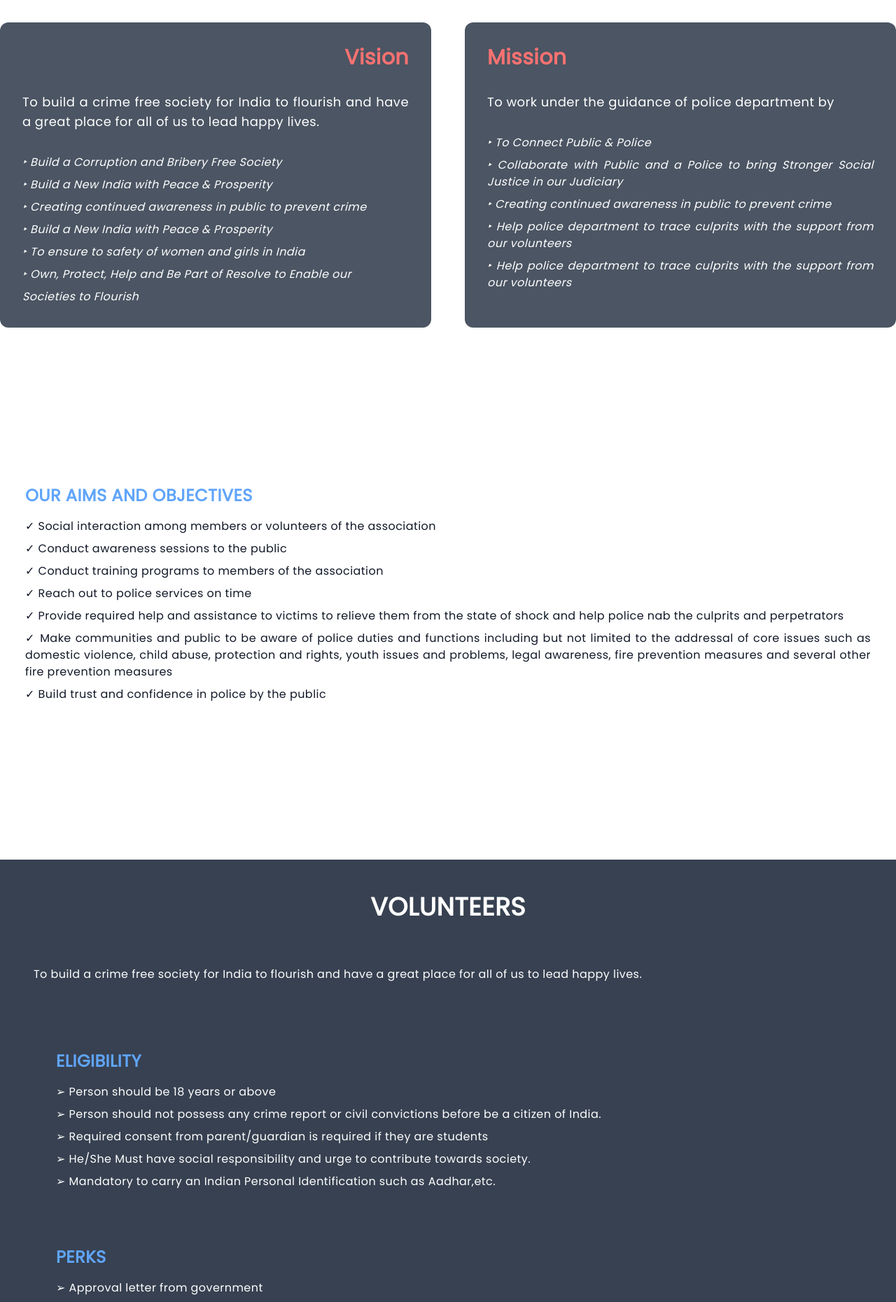
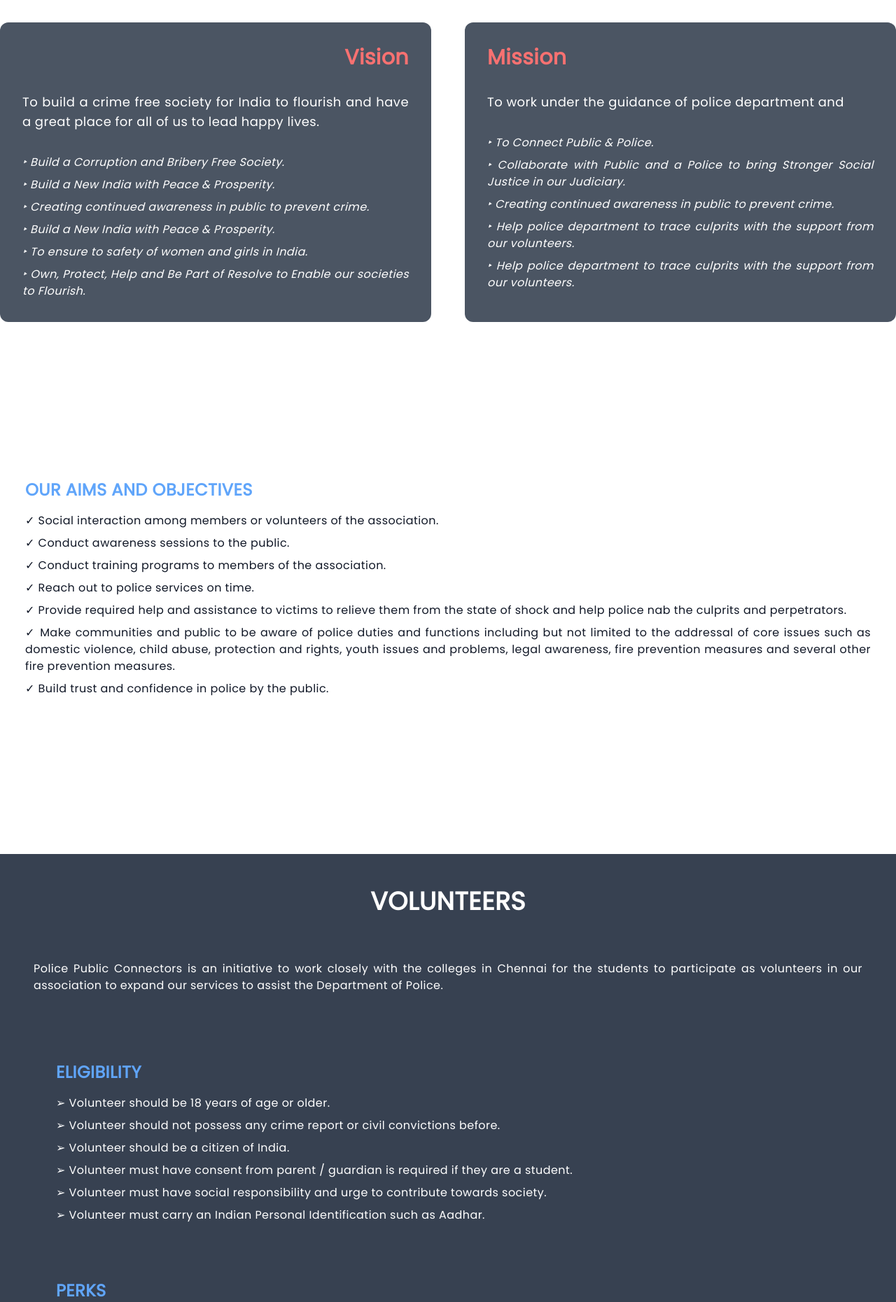
Before and after one commit to aquasaurus/police-public-connect, a Nuxt app: page / in a window 1280 px wide. Shown: the part 1680-3540 px from the top of the page at 70% size. Built offline with nearby package versions, Linux system fonts and the light colour scheme.

Commit message:
grammar fixes

```diff
--- a/components/Main/Home.vue
+++ b/components/Main/Home.vue
@@ -52,14 +52,14 @@
                 <CardSpecial
                     title="About Us"
                     :description="[
-                        `     Today’s biggest challenge for a common man is crime in every place in our country with rising thefts, corruption, burglary, women and girl child safety, child abuse, drugs, emotional blackmailing and intimidation, adultery, etc., Many a times the issues get unnoticed, so the help is not rendered at the appropriate time for the people. However, there are also several instances the issues get addressed at the right time with the help from the police department, provided they are informed and given enough time to nab the culprits and justice delivered back. This is, however, a post facto mode of addressal of an issue and by then several changes and shifts in the case may take place.  However, there are several initiatives that are being run by the Department of Police to address and prevent crime in the society with the help from several institutions, social organizations and the awareness of  the public. The department is continuing to create the awareness as much as they can with the public to prevent crime in the first place. Although most of the cases justice is being delivered, the question still remains as to how to bring more awareness to the common man and prevent or weed out the crime from our society, so it becomes a great place for us to live a happy and peaceful life.`,
-                        `     As we all know for such crimes to get solved or fixed, time is the essence.   This crime needs to be addressed at an appropriate time, bringing victims to justice by nabbing culprits or perpetrators and handing over to the police, thereby to continue to reduce the crime rate in the society. Besides police department is all time available to us in the front, it is also our equal responsibility to help and support the department in the way we can, by all means. Of course, but then the law that can never be taken into one’s hands. This is where the guidance and recommended measures and practices are to be understood and followed by the public from the department of police.`,
-                        `     In an attempt to help police and the common man to come even more together at the right time, we thought that we could provide the required assistance in a way that we can, and started this initiative of Police and Public Connectors, a social organization to (a) provide people in the first place, the right awareness that is needed to safeguard themselves and how to prevent crime in the future (b) where to go to, and seek help when there is an issue in terms of providing the initial helping hand to the perplexed victim (most of the times) and connect them to the police at the right time. After all, the miscreants cannot take advantage to escape and get indirectly encouraged that such crime is amenable in the society. `,
-                        `     As a social organization, Police Public connectors was a registered entity under Certification Of Registration Under Section 10 of the Tamil Nadu Societies Registration Act, 1975 with Memorandum and Bye-Laws of Association in effect, and in this service for more than ten years organizing several public awareness events and roadshows in Chennai and providing right support to the police department. The initiative and the roadshows re being appreciated by the City Police Stations, Commissioner’s Office, and Office of the Director General of Police (DGP). With their able encouragement and guidance, we also started to expand our coverage to several areas of Chennai city with the participation of like-minded people in and around us joining our institution as volunteers. `,
-                        `     In 2018, Dr. C Sailendrababu (IPS), Director of Police, unveiled the GRP app to assist passengers in Chennai Central Railway Station, and awareness roadshow was also conducted. Then our organization had distributed the GRP app to people in Central Egmore, Perambur, Tiruvannamalai, and all railway stations and also began conducting public service in Ambathur, Villivakkam, and other parts of the city.  `,
-                        `     With the continued gaining of awareness in public and traction for the need to be crime free society, we also launched an initiative to work closely with the colleges in Chennai for the students to participate as volunteers in our association to expand our services to assist the department of police.`,
-                        `     Several colleges in the city are coming forward to offer support to our efforts with their students ready to join our initiative as volunteer support. `,
-                        `   In 2022, we launched a website and a mobile application for the benefit of volunteers and to report crime by the public wherever it happens for our volunteers to pick up and rush to the spot to provide that initial handholding support to the victim and understanding the issue and help trace the culprits for the police to nab them on time.`,
+                        `Today's biggest challenge for a common man is crime in every place in our country with rising thefts, corruption, burglary, women and girl child safety, child abuse, drugs, emotional blackmailing and intimidation, adultery, etc.,. Many a times the issues get unnoticed, so the help is not rendered at the appropriate time for the people. However, there are also several instances the issues get addressed at the right time with the help from the police department, provided they are informed and given enough time to nab the culprits and justice delivered back. This is, however, a post facto mode of addressal of an issue and by then several changes and shifts in the case may take place.  However, there are several initiatives that are being run by the Department of Police to address and prevent crime in the society with the help from several institutions, social organizations and the awareness of  the public. The department is continuing to create the awareness as much as they can with the public to prevent crime in the first place. Although most of the cases justice is being delivered, the question still remains as to how to bring more awareness to the common man and prevent or weed out the crime from our society, so it becomes a great place for us to live a happy and peaceful life.`,
+                        `As we all know for such crimes to get solved or fixed, time is the essence. This crime needs to be addressed at an appropriate time, bringing victims to justice by nabbing culprits or perpetrators and handing over to the police, thereby to continue to reduce the crime rate in the society. Besides police department is all time available to us in the front, it is also our equal responsibility to help and support the department in the way we can, by all means. Of course, but then the law that can never be taken into one's hands. This is where the guidance and recommended measures and practices are to be understood and followed by the public from the department of police.`,
+                        `In an attempt to help police and the common man to come even more together at the right time, we thought that we could provide the required assistance in a way that we can, and started this initiative of Police and Public Connectors, a social organization to (a) provide people in the first place, the right awareness that is needed to safeguard themselves and how to prevent crime in the future (b) where to go to, and seek help when there is an issue in terms of providing the initial helping hand to the perplexed victim (most of the times) and connect them to the police at the right time. After all, the miscreants cannot take advantage to escape and get indirectly encouraged that such crime is amenable in the society. `,
+                        `As a social organization, Police Public connectors was a registered entity under Certification Of Registration Under Section 10 of the Tamil Nadu Societies Registration Act, 1975 with Memorandum and Bye-Laws of Association in effect, and in this service for more than ten years organizing several public awareness events and roadshows in Chennai and providing right support to the police department. The initiative and the roadshows re being appreciated by the City Police Stations, Commissioner's Office, and Office of the Director General of Police (DGP). With their able encouragement and guidance, we also started to expand our coverage to several areas of Chennai city with the participation of like-minded people in and around us joining our institution as volunteers. `,
+                        `In 2018, Dr. C Sailendrababu (IPS), Director of Police, unveiled the GRP app to assist passengers in Chennai Central Railway Station, and awareness roadshow was also conducted. Then our organization had distributed the GRP app to people in Central Egmore, Perambur, Tiruvannamalai, and all railway stations and also began conducting public service in Ambathur, Villivakkam, and other parts of the city.  `,
+                        `With the continued gaining of awareness in public and traction for the need to be crime free society, we also launched an initiative to work closely with the colleges in Chennai for the students to participate as volunteers in our association to expand our services to assist the department of police.`,
+                        `Several colleges in the city are coming forward to offer support to our efforts with their students ready to join our initiative as volunteer support. `,
+                        `In 2022, we launched a website for the benefit of volunteers and to report crime by the public wherever it happens for our volunteers to pick up and rush to the spot to provide that initial handholding support to the victim and understanding the issue and help trace the culprits for the police to nab them on time.`,
                     ]"
                 />
             </div>
@@ -85,13 +85,12 @@
                 >
                     <p
                         v-for="(desc, i) in [
-                            '&#8227;   Build a Corruption and Bribery Free Society',
-                            '&#8227;   Build a New India with Peace & Prosperity',
-                            `&#8227;   Creating continued awareness in public to prevent crime`,
-                            '&#8227;   Build a New India with Peace & Prosperity ',
-                            '&#8227;   To ensure to safety of women and girls in India',
-                            '&#8227;   Own, Protect, Help and Be Part of Resolve to Enable our',
-                            '      Societies to Flourish',
+                            '&#8227;   Build a Corruption and Bribery Free Society.',
+                            '&#8227;   Build a New India with Peace & Prosperity.',
+                            `&#8227;   Creating continued awareness in public to prevent crime.`,
+                            '&#8227;   Build a New India with Peace & Prosperity.',
+                            '&#8227;   To ensure to safety of women and girls in India.',
+                            '&#8227;   Own, Protect, Help and Be Part of Resolve to Enable our societies to Flourish.',
                         ]"
                         :key="`desc${i}`"
                         class="text-base"
@@ -105,18 +104,18 @@
             >
                 <span class="text-3xl text-red-400 font-semibold">Mission</span>
                 <span class="text-justify">
-                    To work under the guidance of police department by
+                    To work under the guidance of police department and
                 </span>
                 <ul
                     class="flex flex-col items-left space-y-2 text-justify list-inside list-disc"
                 >
                     <p
                         v-for="(desc, i) in [
-                            '&#8227;  To Connect Public & Police',
-                            '&#8227;  Collaborate with Public and a Police to bring Stronger Social Justice in our Judiciary',
-                            `&#8227;  Creating continued awareness in public to prevent crime`,
-                            `&#8227;  Help police department to trace culprits with the support from our volunteers`,
-                            `&#8227;  Help police department to trace culprits with the support from our volunteers`,
+                            '&#8227;  To Connect Public & Police.',
+                            '&#8227;  Collaborate with Public and a Police to bring Stronger Social Justice in our Judiciary.',
+                            `&#8227;  Creating continued awareness in public to prevent crime.`,
+                            `&#8227;  Help police department to trace culprits with the support from our volunteers.`,
+                            `&#8227;  Help police department to trace culprits with the support from our volunteers.`,
                         ]"
                         :key="`desc${i}`"
                         class="text-base text-md"
@@ -139,13 +138,13 @@
                 <CardList
                     title="Our Aims and Objectives"
                     :description="[
-                        `✓ Social interaction among members or volunteers of the association`,
-                        `✓ Conduct awareness sessions to the public `,
-                        `✓ Conduct training programs to members of the association`,
-                        `✓ Reach out to police services on time`,
-                        `✓ Provide required help and assistance to victims to relieve them from the state of shock and help police nab the culprits and perpetrators`,
-                        `✓ Make communities and public to be aware of police duties and functions including but not limited to the addressal of core issues such as domestic violence, child abuse, protection and rights, youth issues and problems, legal awareness, fire prevention measures and several other fire prevention measures`,
-                        `✓ Build trust and confidence in police by the public`,
+                        `✓ Social interaction among members or volunteers of the association.`,
+                        `✓ Conduct awareness sessions to the public.`,
+                        `✓ Conduct training programs to members of the association.`,
+                        `✓ Reach out to police services on time.`,
+                        `✓ Provide required help and assistance to victims to relieve them from the state of shock and help police nab the culprits and perpetrators.`,
+                        `✓ Make communities and public to be aware of police duties and functions including but not limited to the addressal of core issues such as domestic violence, child abuse, protection and rights, youth issues and problems, legal awareness, fire prevention measures and several other fire prevention measures.`,
+                        `✓ Build trust and confidence in police by the public.`,
                     ]"
                 />
             </div>
@@ -161,31 +160,31 @@
                     Volunteers
                 </div>
                 <span class="text-justify py-12">
-                    To build a crime free society for India to flourish and have
-                    a great place for all of us to lead happy lives.</span
+                    Police Public Connectors is an initiative to work closely with the colleges in Chennai for the students to participate as volunteers in our association to expand our services to assist the Department of Police.</span
                 >
 
                 <CardList
                     class="mx-left"
                     title="Eligibility"
                     :description="[
-                        '&#10146; Person should be 18 years or above',
-                        '&#10146; Person should not possess any crime report or civil convictions before be a citizen of India.',
-                        '&#10146; Required consent from parent/guardian is required if they are students',
-                        '&#10146; He/She Must have social responsibility and urge to contribute towards society.',
-                        '&#10146; Mandatory to carry an Indian Personal Identification such as Aadhar,etc.',
+                        '&#10146; Volunteer should be 18 years of age or older.',
+                        '&#10146; Volunteer should not possess any crime report or civil convictions before.',
+                        '&#10146; Volunteer should be a citizen of India.',
+                        '&#10146; Volunteer must have consent from parent / guardian is required if they are a student.',
+                        '&#10146; Volunteer must have social responsibility and urge to contribute towards society.',
+                        '&#10146; Volunteer must carry an Indian Personal Identification such as Aadhar.',
                     ]"
                 />
                 <CardList
                     class="mx-left"
                     title="Perks"
                     :description="[
-                        '&#10146; Approval letter from government',
-                        '&#10146; Uniform/Jacket from PPC Org',
-                        '&#10146; PPC organization Identity card',
-                        '&#10146; Official PPC org Badge',
-                        '&#10146; A supportive community',
-                        '&#10146; Recognition and appreciation for exceptional volunteer',
+                        '&#10146; Approval letter from government.',
+                        '&#10146; Uniform / Jacket from Police Public Connectors.',
+                        '&#10146; Police Public Connectors Volunteer identity card.',
+                        '&#10146; Official Police Public Connectors badge.',
+                        '&#10146; A supportive community.',
+                        '&#10146; Recognition and appreciation for exceptional volunteers.',
                     ]"
                 />
 
@@ -297,7 +296,7 @@
         },
         {
             title: "Mohan Singh Joshua",
-            description: `He was retired at the rank of Assistant Commissioner of Police with more than three decades of experience working at several levels during his tenure in Indian Police Service. An adept in solving several criminal cases, he led police armoury to provide security to then Honourable PM of our country Late Tmt Indira Gandhi, Honourable CM of Tamil Nadu Late Thiru MG Ramachandran and played several key armoury roles on special duties. He worked closely with special CIDs in Q Branch, Coracle, Crime and Food Cell to solve several criminal mysteries and cases. He was part of Tamil Nadu’s special cell for weapon striping and assembling training and firing practice. He stood first in all the training programs that he attended especially rifle factory, bomb disposal, jungle tactics, etc., and proved as an example to several police personnel. By noticing his contribution and interests, he was later inducted as a trainer and mentor to impart training to the police personnel on duty in several areas.`,
+            description: `He was retired at the rank of Assistant Commissioner of Police with more than three decades of experience working at several levels during his tenure in Indian Police Service. An adept in solving several criminal cases, he led police armoury to provide security to then Honourable PM of our country Late Tmt Indira Gandhi, Honourable CM of Tamil Nadu Late Thiru MG Ramachandran and played several key armoury roles on special duties. He worked closely with special CIDs in Q Branch, Coracle, Crime and Food Cell to solve several criminal mysteries and cases. He was part of Tamil Nadu's special cell for weapon striping and assembling training and firing practice. He stood first in all the training programs that he attended especially rifle factory, bomb disposal, jungle tactics, etc., and proved as an example to several police personnel. By noticing his contribution and interests, he was later inducted as a trainer and mentor to impart training to the police personnel on duty in several areas.`,
             subtitle: "Retired Assistant Commissioner of Police",
             image: "/people/Mohan_Singh_Joshua.jpg",
         },
```
